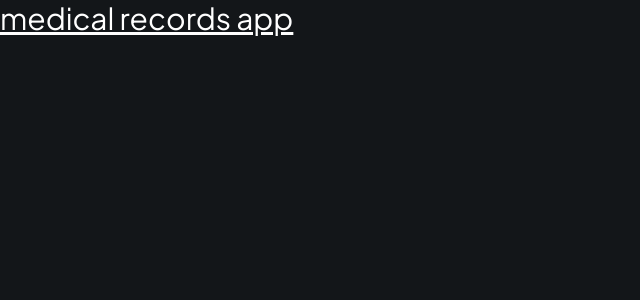
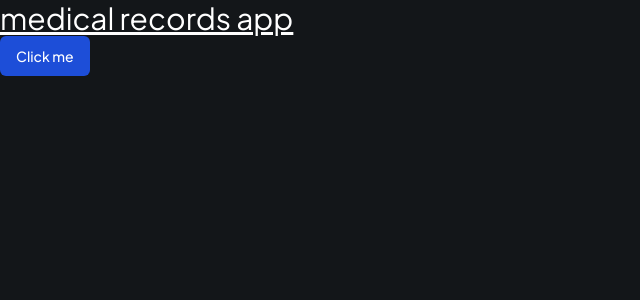
Before and after one commit to tnyandoro/health_haven, a Next.js app: page / in a window 1280 px wide. Shown: the top 300 px of the page, without its empty margins (0-640 px from the left). Built offline with nearby package versions, Linux system fonts and the light colour scheme.

Commit message:
Add shadcn

```diff
--- a/app/page.tsx
+++ b/app/page.tsx
@@ -1,5 +1,10 @@
+import { Button } from '@/components/ui/button';
+
 export default function Home() {
   return (
-    <div className="text-white text-3xl underline">medical records app</div>
-  )
+    <>
+      <div className="text-white text-3xl underline">medical records app</div>
+      <Button className='text-white bg-blue-700'>Click me</Button>
+    </>
+  );
 }
--- /dev/null
+++ b/components/ui/button.tsx
@@ -0,0 +1,56 @@
+import * as React from "react"
+import { Slot } from "@radix-ui/react-slot"
+import { cva, type VariantProps } from "class-variance-authority"
+
+import { cn } from "@/lib/utils"
+
+const buttonVariants = cva(
+  "inline-flex items-center justify-center whitespace-nowrap rounded-md text-sm font-medium ring-offset-background transition-colors focus-visible:outline-none focus-visible:ring-2 focus-visible:ring-ring focus-visible:ring-offset-2 disabled:pointer-events-none disabled:opacity-50",
+  {
+    variants: {
+      variant: {
+        default: "bg-primary text-primary-foreground hover:bg-primary/90",
+        destructive:
+          "bg-destructive text-destructive-foreground hover:bg-destructive/90",
+        outline:
+          "border border-input bg-background hover:bg-accent hover:text-accent-foreground",
+        secondary:
+          "bg-secondary text-secondary-foreground hover:bg-secondary/80",
+        ghost: "hover:bg-accent hover:text-accent-foreground",
+        link: "text-primary underline-offset-4 hover:underline",
+      },
+      size: {
+        default: "h-10 px-4 py-2",
+        sm: "h-9 rounded-md px-3",
+        lg: "h-11 rounded-md px-8",
+        icon: "h-10 w-10",
+      },
+    },
+    defaultVariants: {
+      variant: "default",
+      size: "default",
+    },
+  }
+)
+
+export interface ButtonProps
+  extends React.ButtonHTMLAttributes<HTMLButtonElement>,
+    VariantProps<typeof buttonVariants> {
+  asChild?: boolean
+}
+
+const Button = React.forwardRef<HTMLButtonElement, ButtonProps>(
+  ({ className, variant, size, asChild = false, ...props }, ref) => {
+    const Comp = asChild ? Slot : "button"
+    return (
+      <Comp
+        className={cn(buttonVariants({ variant, size, className }))}
+        ref={ref}
+        {...props}
+      />
+    )
+  }
+)
+Button.displayName = "Button"
+
+export { Button, buttonVariants }
--- a/package.json
+++ b/package.json
@@ -9,7 +9,10 @@
     "lint": "next lint"
   },
   "dependencies": {
+    "@radix-ui/react-slot": "^1.1.0",
+    "class-variance-authority": "^0.7.0",
     "clsx": "^2.1.1",
+    "lucide-react": "^0.403.0",
     "next": "14.2.4",
     "react": "^18",
     "react-dom": "^18",
```
Also changed, not shown: components.json (added), 1 other file (tests, documents, lock files or other folders).
